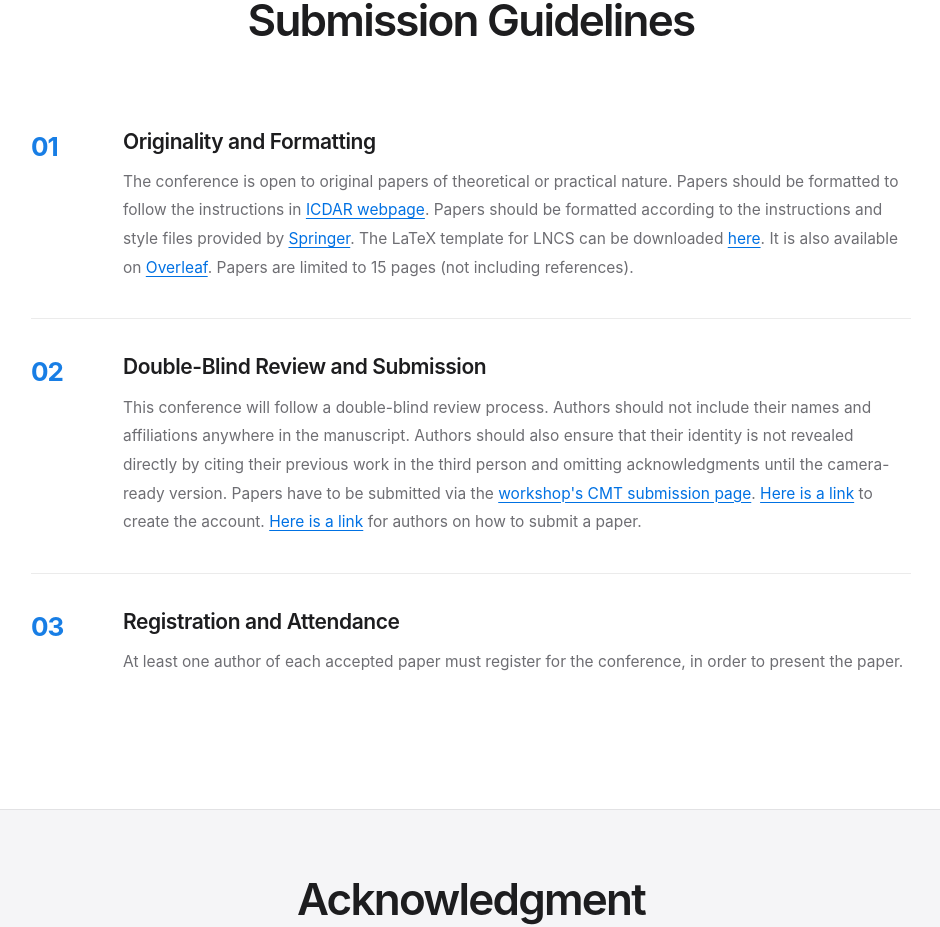
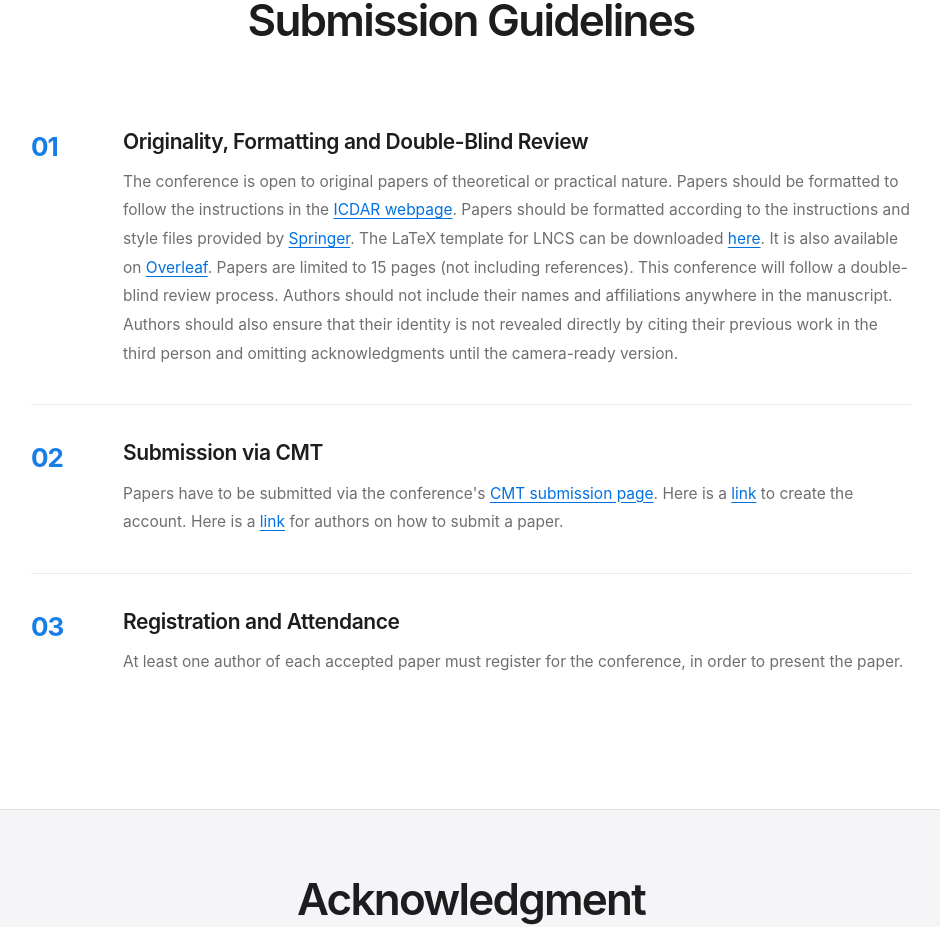
Before and after one commit to China6577/doc-ai-web, a React (Vite) app: page / in a window 1280 px wide. Shown: the part 8934-9861 px from the top of the page, without its empty margins (169-1109 px from the left). Built offline with nearby package versions, Linux system fonts and the light colour scheme.

Commit message:
feat: update submission guidelines to three paragraphs with inline links

```diff
--- a/src/data/conference.en.ts
+++ b/src/data/conference.en.ts
@@ -257,16 +257,16 @@ export const conferenceEn: ConferenceContent = {
     items: [
       {
         number: "01",
-        title: "Originality and Formatting",
+        title: "Originality, Formatting and Double-Blind Review",
         paragraphs: [
-          "The conference is open to original papers of theoretical or practical nature. Papers should be formatted to follow the instructions in [ICDAR webpage](https://icdar2027.org/paper-submission-instruction). Papers should be formatted according to the instructions and style files provided by [Springer](https://www.springer.com/gp/computer-science/lncs/conference-proceedings-guidelines). The LaTeX template for LNCS can be downloaded [here](https://resource-cms.springernature.com/springer-cms/rest/v1/content/19238648/data/v8). It is also available on [Overleaf](https://www.overleaf.com/latex/templates/springer-lecture-notes-in-computer-science/kzwwpvhwnvfj#.WuA4JS5uZpi). Papers are limited to 15 pages (not including references).",
+          "The conference is open to original papers of theoretical or practical nature. Papers should be formatted to follow the instructions in the [ICDAR webpage](https://icdar2027.org/paper-submission-instruction). Papers should be formatted according to the instructions and style files provided by [Springer](https://www.springer.com/gp/computer-science/lncs/conference-proceedings-guidelines). The LaTeX template for LNCS can be downloaded [here](https://resource-cms.springernature.com/springer-cms/rest/v1/content/19238648/data/v8). It is also available on [Overleaf](https://www.overleaf.com/latex/templates/springer-lecture-notes-in-computer-science/kzwwpvhwnvfj#.WuA4JS5uZpi). Papers are limited to 15 pages (not including references). This conference will follow a double-blind review process. Authors should not include their names and affiliations anywhere in the manuscript. Authors should also ensure that their identity is not revealed directly by citing their previous work in the third person and omitting acknowledgments until the camera-ready version.",
         ],
       },
       {
         number: "02",
-        title: "Double-Blind Review and Submission",
+        title: "Submission via CMT",
         paragraphs: [
-          "This conference will follow a double-blind review process. Authors should not include their names and affiliations anywhere in the manuscript. Authors should also ensure that their identity is not revealed directly by citing their previous work in the third person and omitting acknowledgments until the camera-ready version. Papers have to be submitted via the [workshop's CMT submission page](https://cmt3.research.microsoft.com/M3RD2025/Submission/Index). [Here is a link](https://cmt3.research.microsoft.com/docs/help/general/account-creation.html) to create the account. [Here is a link](https://cmt3.research.microsoft.com/docs/help/author/author-submission-form.html) for authors on how to submit a paper.",
+          "Papers have to be submitted via the conference's [CMT submission page](https://cmt3.research.microsoft.com/M3RD2025/Submission/Index). Here is a [link](https://cmt3.research.microsoft.com/docs/help/general/account-creation.html) to create the account. Here is a [link](https://cmt3.research.microsoft.com/docs/help/author/author-submission-form.html) for authors on how to submit a paper.",
         ],
       },
       {
```
